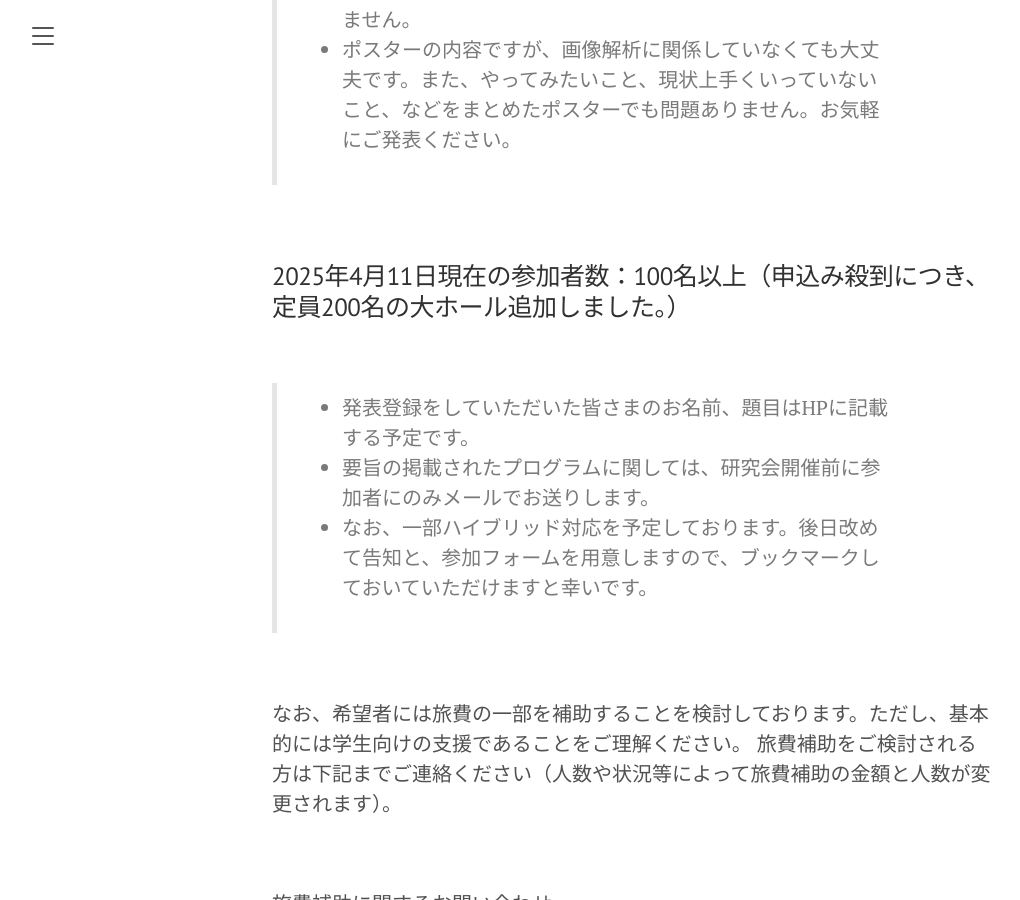
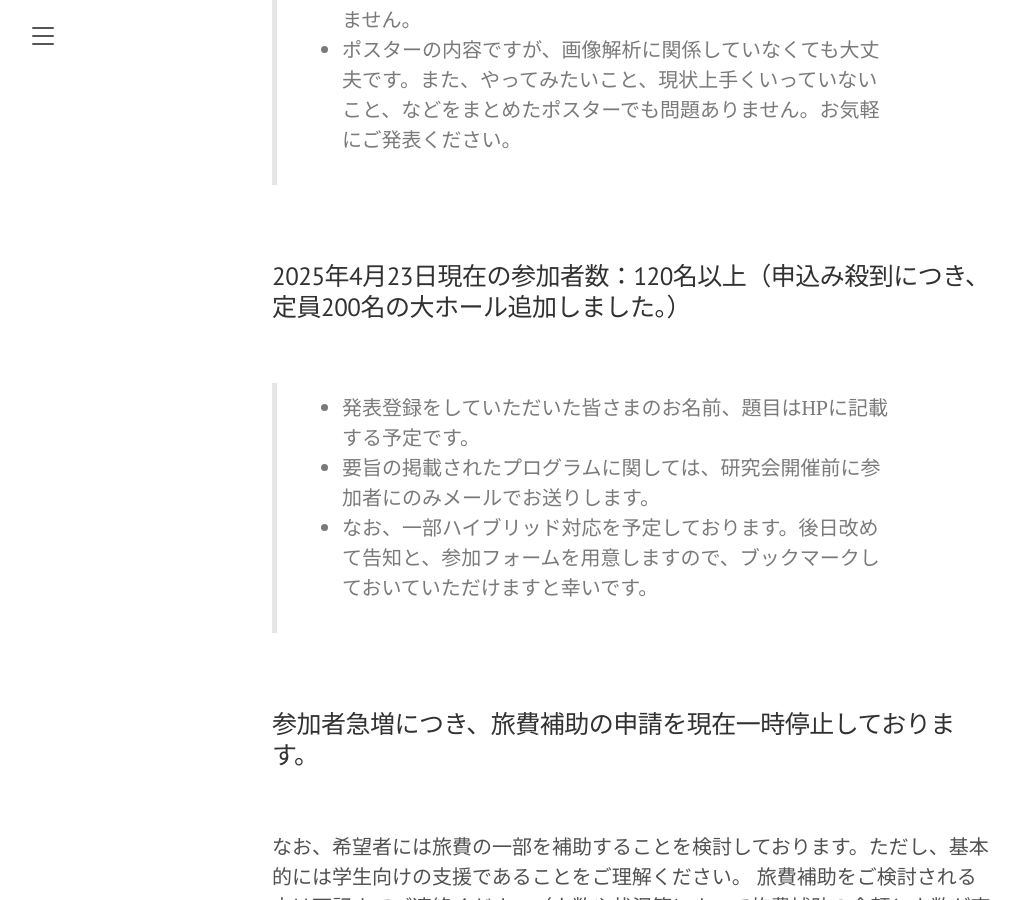
Before and after one commit to SystemsEthology/website, a Jekyll site: the page built from event_01/conference01_join.md, in a window 1280 px wide and 900 px high, scrolled down 761 px. Shown: the whole window, without its empty margins (8-1028 px from the left). Built offline with Jekyll 4.4.1, drawn with Linux system fonts in a browser that asks for light colours.

Commit message:
Update conference01_join.md

```diff
--- a/event_01/conference01_join.md
+++ b/event_01/conference01_join.md
@@ -18,13 +18,17 @@ order: 4
 
 <br>
 
-### 2025年4月11日現在の参加者数：100名以上（申込み殺到につき、定員200名の大ホール追加しました。）
+### 2025年4月23日現在の参加者数：120名以上（申込み殺到につき、定員200名の大ホール追加しました。）
 
 <br>
 
 > - 発表登録をしていただいた皆さまのお名前、題目はHPに記載する予定です。
 > - 要旨の掲載されたプログラムに関しては、研究会開催前に参加者にのみメールでお送りします。
 > - なお、一部ハイブリッド対応を予定しております。後日改めて告知と、参加フォームを用意しますので、ブックマークしておいていただけますと幸いです。
+
+<br>
+
+### 参加者急増につき、旅費補助の申請を現在一時停止しております。
 
 <br>
 
```
